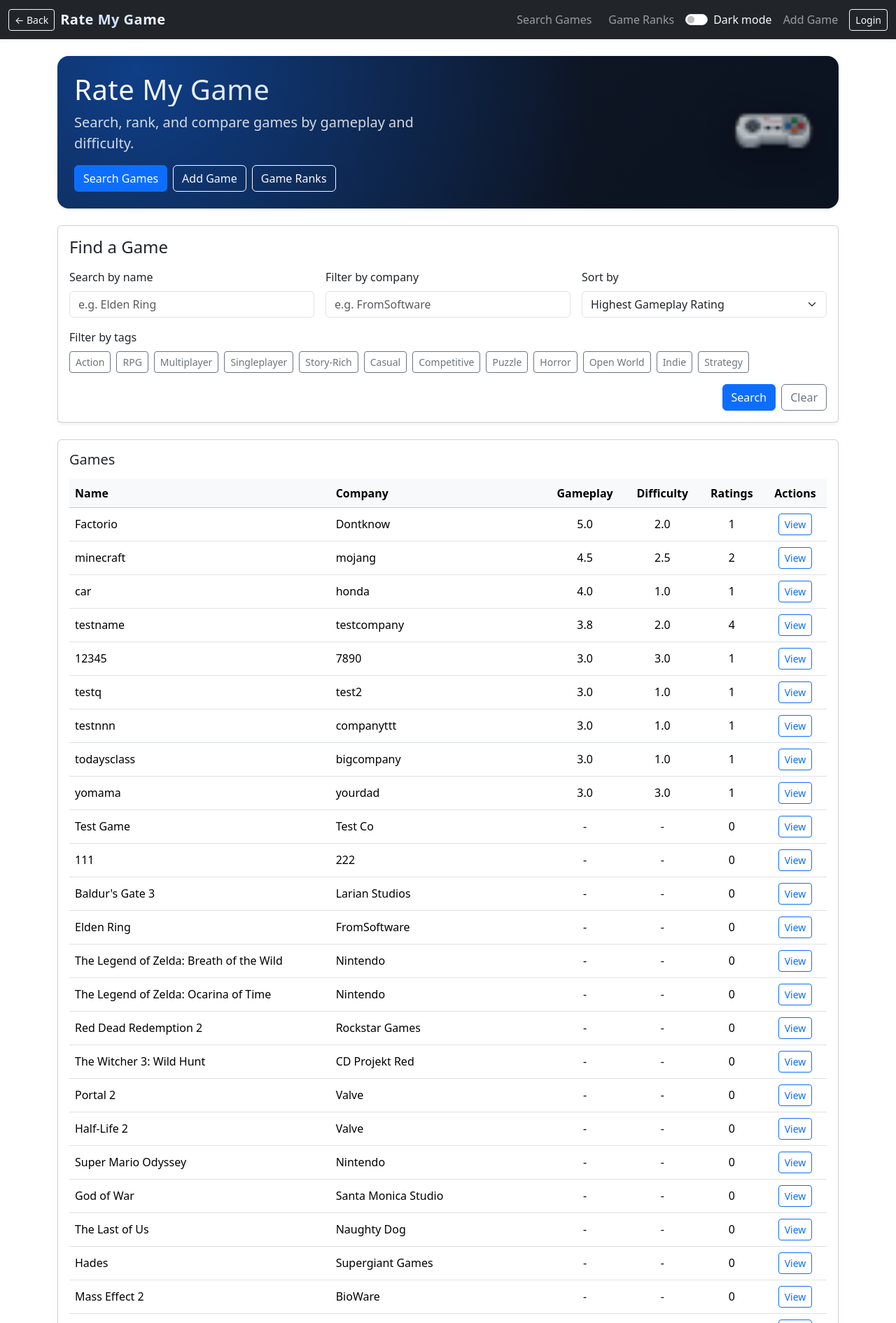
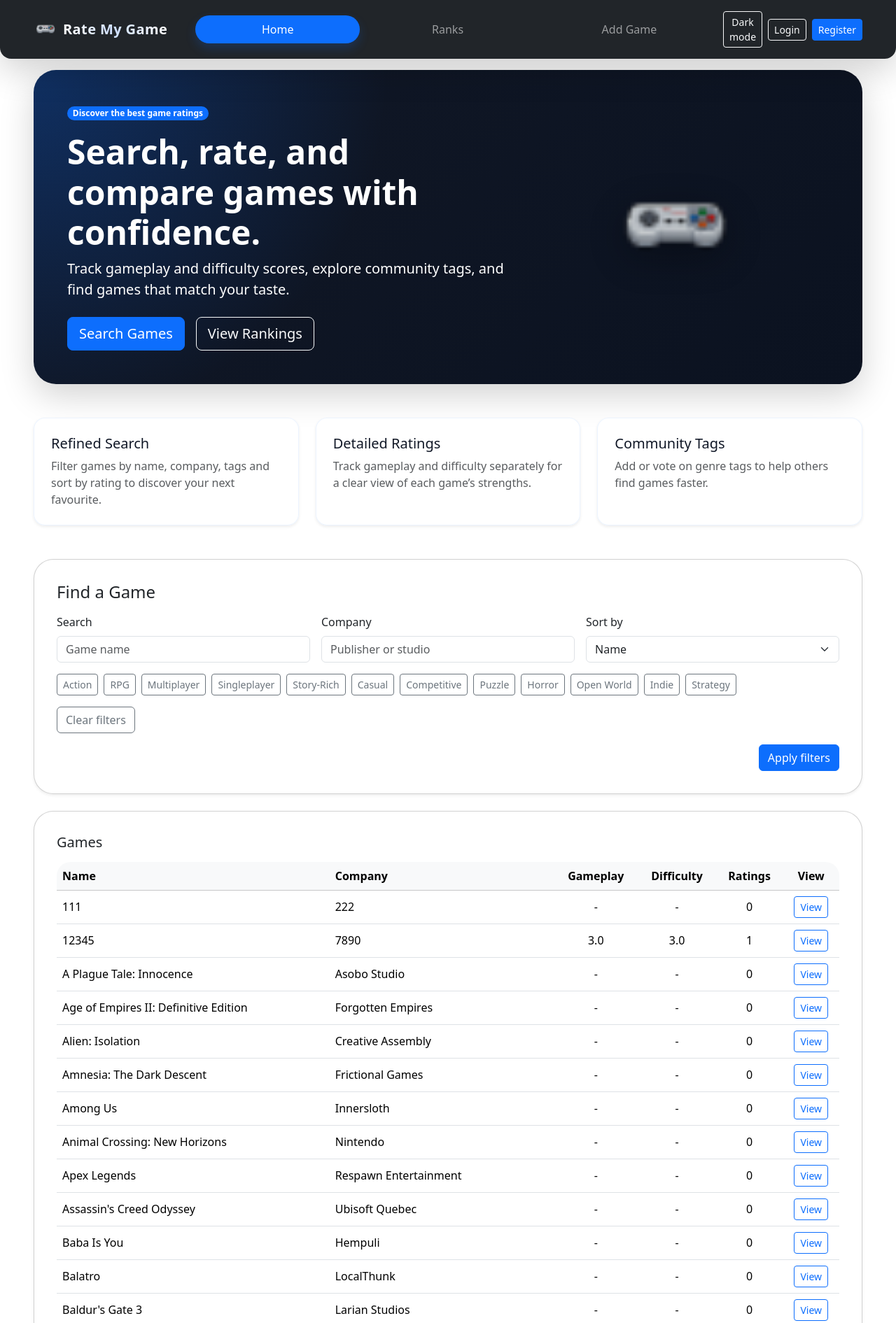
Before and after one commit to shanspal/Agile-Development-Project, a Flask app: page / in a window 1280 px wide. Shown: the top 1891 px of the page at 70% size. Run offline with Flask 3, Linux system fonts and the light colour scheme.

Commit message:
ui change

```diff
--- a/rate_my_game/routes.py
+++ b/rate_my_game/routes.py
@@ -159,7 +159,7 @@ def register_routes(app):
         search = request.args.get("search", "", type=str).strip()
         company = request.args.get("company", "", type=str).strip()
         tags = request.args.getlist("tags")
-        sort = request.args.get("sort", "gameplay_desc", type=str)
+        sort = request.args.get("sort", "avg_gameplay", type=str)
 
         query = Game.query
 
@@ -173,7 +173,6 @@ def register_routes(app):
 
         games = query.all()
 
-        # Filter by tags (game must have all selected tags with count > 0)
         if tags:
             filtered = []
             for g in games:
@@ -182,8 +181,13 @@ def register_routes(app):
                     filtered.append(g)
             games = filtered
 
-        # Sorting (only highest gameplay rating for now)
-        if sort == "gameplay_desc":
+        if sort == "name":
+            games.sort(key=lambda g: g.name.lower())
+        elif sort == "avg_gameplay":
+            games.sort(key=lambda g: (g.average_gameplay() or 0), reverse=True)
+        elif sort == "avg_difficulty":
+            games.sort(key=lambda g: (g.average_difficulty() or 0), reverse=True)
+        else:
             games.sort(key=lambda g: (g.average_gameplay() or 0), reverse=True)
 
         result = []
--- a/rate_my_game/static/css/style.css
+++ b/rate_my_game/static/css/style.css
@@ -1,40 +1,80 @@
+html {
+  scroll-behavior: smooth;
+}
+
 body {
+  margin: 0;
+  min-height: 100vh;
   font-family:
     system-ui,
     -apple-system,
     BlinkMacSystemFont,
     "Segoe UI",
     sans-serif;
+  background: #ffffff;
+  color: #111827;
 }
 
-html[data-bs-theme="dark"] {
-  --bs-body-bg: #161616;
-  --bs-secondary-bg: #171a21;
+html[data-bs-theme="dark"] body {
+  background: #000000;
+  color: #e9edf8;
 }
 
 .brand-title {
-  letter-spacing: 0.5px;
+  letter-spacing: 0.4px;
   background: linear-gradient(90deg, #ffffff, #cfe0ff, #ffffff);
   -webkit-background-clip: text;
   background-clip: text;
   color: transparent;
+  font-weight: 700;
+}
+
+.navbar {
+  border-radius: 0 0 1rem 1rem;
+}
+
+.nav-pills .nav-link {
+  border-radius: 999px;
+  padding: 0.5rem 1rem;
+  transition:
+    transform 0.2s ease,
+    box-shadow 0.2s ease,
+    background-color 0.2s ease;
+}
+
+.nav-pills .nav-link:hover {
+  transform: translateY(-1px);
+}
+
+.nav-pills .nav-link.active {
+  background-color: #0d6efd;
+  color: #fff;
+  box-shadow: 0 0.45rem 0.9rem rgba(13, 110, 253, 0.2);
+}
+
+main {
+  padding-top: 1rem;
+  padding-bottom: 2rem;
 }
 
 .rmg-hero {
-  border-radius: 1rem;
+  border-radius: 2rem;
   overflow: hidden;
+  padding: 3rem;
   background:
     radial-gradient(
-      1200px circle at 10% 10%,
-      rgba(13, 110, 253, 0.45),
-      transparent 55%
+      circle at top left,
+      rgba(13, 110, 253, 0.28),
+      transparent 40%
     ),
     linear-gradient(135deg, #111827, #0b1220);
   color: #fff;
+  min-height: 320px;
 }
 
 .rmg-hero-inner {
-  padding: 1.5rem 1.5rem;
+  max-width: 1180px;
+  margin: 0 auto;
 }
 
 .rmg-hero-subtitle {
@@ -43,14 +83,44 @@ html[data-bs-theme="dark"] {
 }
 
 .rmg-hero-image {
-  width: 140px;
-  height: 140px;
+  width: 180px;
+  height: 180px;
   object-fit: contain;
-  filter: drop-shadow(0 12px 26px rgba(0, 0, 0, 0.35));
-  opacity: 0.95;
+  filter: drop-shadow(0 14px 30px rgba(0, 0, 0, 0.35));
+  opacity: 0.98;
 }
 
-/* Rating circles */
+.feature-card {
+  background: rgba(255, 255, 255, 0.96);
+  border: 1px solid rgba(13, 110, 253, 0.08);
+  transition:
+    transform 0.2s ease,
+    box-shadow 0.2s ease;
+}
+
+html[data-bs-theme="dark"] .feature-card {
+  background: rgba(20, 27, 41, 0.95);
+  border-color: rgba(255, 255, 255, 0.08);
+}
+
+.feature-card:hover {
+  transform: translateY(-3px);
+  box-shadow: 0 1rem 1.8rem rgba(13, 110, 253, 0.1);
+}
+
+.card {
+  border-radius: 1.75rem;
+}
+
+.card-body {
+  padding: 2rem;
+}
+
+.table-responsive {
+  border-radius: 1.25rem;
+  overflow: hidden;
+}
+
 .rating-circle {
   width: 90px;
   height: 90px;
@@ -78,7 +148,6 @@ html[data-bs-theme="dark"] {
   box-shadow: 0 0.5rem 1rem rgba(13, 110, 253, 0.25);
 }
 
-/* Tag bars */
 .tag-row {
   display: flex;
   align-items: center;
@@ -111,17 +180,15 @@ html[data-bs-theme="dark"] {
   text-align: right;
 }
 
-/* Tag filter buttons */
 .tag-filter-btn.active {
   background-color: #0d6efd;
-  color: #fff;
+  color: #ffffff;
 }
 
-/* Game cards (mobile) */
 .game-card {
-  border-radius: 0.75rem;
+  border-radius: 1rem;
   border: 1px solid var(--bs-border-color);
-  padding: 0.75rem 1rem;
+  padding: 0.9rem 1rem;
   margin-bottom: 0.75rem;
   background-color: var(--bs-body-bg);
   transition:
@@ -130,7 +197,7 @@ html[data-bs-theme="dark"] {
 }
 
 .game-card:hover {
-  box-shadow: 0 0.5rem 1rem rgba(0, 0, 0, 0.08);
+  box-shadow: 0 0.75rem 1.25rem rgba(0, 0, 0, 0.08);
   transform: translateY(-2px);
 }
 
@@ -148,7 +215,6 @@ html[data-bs-theme="dark"] {
   font-size: 0.85rem;
 }
 
-/* Smooth transitions */
 .btn,
 .form-control,
 .form-select {
--- a/rate_my_game/static/js/ui.js
+++ b/rate_my_game/static/js/ui.js
@@ -1,6 +1,5 @@
 document.addEventListener("DOMContentLoaded", () => {
   const THEME_KEY = "rmg_theme";
-
   const themeToggle = document.getElementById("theme-toggle");
   const backButton = document.getElementById("nav-back");
 
@@ -13,27 +12,36 @@ document.addEventListener("DOMContentLoaded", () => {
     });
   }
 
+  function getInitialTheme() {
+    const stored = localStorage.getItem(THEME_KEY);
+    if (stored === "light" || stored === "dark") return stored;
+    return window.matchMedia("(prefers-color-scheme: dark)").matches
+      ? "dark"
+      : "light";
+  }
+
+  function updateToggleText(theme) {
+    if (!themeToggle) return;
+    themeToggle.textContent = theme === "dark" ? "Light mode" : "Dark mode";
+  }
+
   function applyTheme(theme) {
     const resolved = theme === "dark" ? "dark" : "light";
     document.documentElement.setAttribute("data-bs-theme", resolved);
     localStorage.setItem(THEME_KEY, resolved);
-    if (themeToggle) themeToggle.checked = resolved === "dark";
+    updateToggleText(resolved);
     setTableHeaderTheme(resolved);
   }
 
-  function getInitialTheme() {
-    const stored = localStorage.getItem(THEME_KEY);
-    if (stored === "light" || stored === "dark") return stored;
-    return window.matchMedia?.("(prefers-color-scheme: dark)")?.matches
-      ? "dark"
-      : "light";
-  }
-
-  applyTheme(getInitialTheme());
+  const initialTheme = getInitialTheme();
+  applyTheme(initialTheme);
 
   if (themeToggle) {
-    themeToggle.addEventListener("change", () => {
-      applyTheme(themeToggle.checked ? "dark" : "light");
+    themeToggle.addEventListener("click", () => {
+      const current =
+        document.documentElement.getAttribute("data-bs-theme") ||
+        getInitialTheme();
+      applyTheme(current === "dark" ? "light" : "dark");
     });
   }
 
--- a/rate_my_game/templates/base.html
+++ b/rate_my_game/templates/base.html
@@ -2,7 +2,11 @@
 <html lang="en">
   <head>
     <title>Rate My Game</title>
-    <link rel="icon" type="image/png" href="{{ url_for('static', filename='images/controller.png') }}">
+    <link
+      rel="icon"
+      type="image/png"
+      href="{{ url_for('static', filename='images/controller.png') }}"
+    />
     <meta charset="utf-8" />
     <meta name="viewport" content="width=device-width, initial-scale=1" />
 
@@ -21,83 +25,95 @@
     {% block extra_head %}{% endblock %}
   </head>
   <body>
-    <nav class="navbar navbar-expand-lg navbar-dark bg-dark mb-4 shadow-sm">
-      <div class="container-fluid">
-        <div class="d-flex align-items-center gap-2">
-          <button
-            type="button"
-            id="nav-back"
-            class="btn btn-outline-light btn-sm"
-            data-fallback="{{ url_for('index') }}"
-            aria-label="Go back"
-            title="Back"
-          >
-            &larr; Back
-          </button>
-          <a class="navbar-brand fw-bold mb-0" href="{{ url_for('index') }}">
-            <span class="brand-title">Rate My Game</span>
-          </a>
-        </div>
+    <nav class="navbar navbar-expand-lg navbar-dark bg-dark py-3 shadow-lg">
+      <div class="container-fluid px-4 px-xl-5">
+        <a
+          class="navbar-brand d-flex align-items-center gap-2"
+          href="{{ url_for('index') }}"
+        >
+          <img
+            src="{{ url_for('static', filename='images/controller.png') }}"
+            alt="Logo"
+            width="34"
+            height="34"
+          />
+          <span class="brand-title mb-0">Rate My Game</span>
+        </a>
+
         <button
           class="navbar-toggler"
           type="button"
           data-bs-toggle="collapse"
-          data-bs-target="#navbarNav"
-          aria-controls="navbarNav"
+          data-bs-target="#mainNavbar"
+          aria-controls="mainNavbar"
           aria-expanded="false"
           aria-label="Toggle navigation"
         >
           <span class="navbar-toggler-icon"></span>
         </button>
-        <div class="collapse navbar-collapse" id="navbarNav">
-          <ul class="navbar-nav ms-auto align-items-lg-center gap-lg-2">
+
+        <div class="collapse navbar-collapse" id="mainNavbar">
+          <ul
+            class="navbar-nav nav-pills nav-fill mb-2 mb-lg-0 ms-lg-4 gap-2 w-100"
+          >
             <li class="nav-item">
-              <a class="nav-link" href="{{ url_for('index') }}">Search Games</a>
+              <a
+                class="nav-link {% if request.endpoint == 'index' %}active{% endif %}"
+                href="{{ url_for('index') }}"
+                >Home</a
+              >
             </li>
             <li class="nav-item">
-              <a class="nav-link" href="{{ url_for('ranks') }}">Game Ranks</a>
+              <a
+                class="nav-link {% if request.endpoint == 'ranks' %}active{% endif %}"
+                href="{{ url_for('ranks') }}"
+                >Ranks</a
+              >
             </li>
             <li class="nav-item">
-              <div class="form-check form-switch text-nowrap my-2 my-lg-0">
-                <input
-                  class="form-check-input"
-                  type="checkbox"
-                  role="switch"
-                  id="theme-toggle"
-                />
-                <label class="form-check-label text-light" for="theme-toggle">
-                  Dark mode
-                </label>
-              </div>
+              <a
+                class="nav-link {% if request.endpoint == 'add_game' %}active{% endif %}"
+                href="{{ url_for('add_game') }}"
+                >Add Game</a
+              >
             </li>
-            <li class="nav-item">
-              <a class="nav-link" href="{{ url_for('add_game') }}">Add Game</a>
-            </li>
-            {% if session.get('user_id') %}
-            <li class="nav-item">
-              <span class="navbar-text text-light small text-nowrap">
-                Signed in as <span class="fw-semibold">{{ session.get('username') }}</span>
-              </span>
-            </li>
-            <li class="nav-item">
-              <form method="post" action="{{ url_for('logout') }}" class="d-inline">
-                <button class="btn btn-outline-light btn-sm" type="submit">Logout</button>
-              </form>
-            </li>
+          </ul>
+
+          <div class="d-flex align-items-center gap-2 ms-lg-auto">
+            <button
+              class="btn btn-outline-light btn-sm"
+              id="theme-toggle"
+              type="button"
+            >
+              Dark
+            </button>
+            {% if session.get("user_id") %}
+            <form method="post" action="{{ url_for('logout') }}" class="m-0">
+              <button type="submit" class="btn btn-outline-light btn-sm">
+                Logout
+              </button>
+            </form>
             {% else %}
-            <li class="nav-item">
-              <a class="btn btn-outline-light btn-sm" href="{{ url_for('login') }}">Login</a>
-            </li>
+            <a
+              class="btn btn-outline-light btn-sm"
+              href="{{ url_for('login') }}"
+              >Login</a
+            >
+            <a class="btn btn-primary btn-sm" href="{{ url_for('register') }}"
+              >Register</a
+            >
             {% endif %}
-          </ul>
+          </div>
         </div>
       </div>
     </nav>
 
-    <main class="container mb-5">{% block content %}{% endblock %}</main>
+    <main class="container-fluid px-4 px-xl-5 mb-5">
+      {% block content %}{% endblock %}
+    </main>
 
     <footer class="text-center text-muted small py-3 border-top bg-body">
-      <span>Rate My Game &middot; Gameplay & Difficulty at a glance</span>
+      <span>Rate My Game · Gameplay & Difficulty at a glance</span>
     </footer>
 
     <script
--- a/rate_my_game/templates/index.html
+++ b/rate_my_game/templates/index.html
@@ -1,68 +1,99 @@
 {% extends "base.html" %} {% block extra_head %} {% endblock %} {% block
 content%}
-<section class="rmg-hero shadow-sm mb-4">
+<section class="rmg-hero shadow-lg mb-5">
   <div class="rmg-hero-inner">
-    <div class="row align-items-center g-3">
-      <div class="col-md-8">
-        <h1 class="display-6 mb-2 brand-title">Rate My Game</h1>
-        <p class="lead mb-3 rmg-hero-subtitle">
-          Search, rank, and compare games by gameplay and difficulty.
+    <div class="row align-items-center gy-4">
+      <div class="col-lg-7">
+        <span class="badge bg-primary rounded-pill mb-3"
+          >Discover the best game ratings</span
+        >
+        <h1 class="display-5 fw-semibold">
+          Search, rate, and compare games with confidence.
+        </h1>
+        <p class="lead text-white-75 mb-4">
+          Track gameplay and difficulty scores, explore community tags, and find
+          games that match your taste.
         </p>
-        <div class="d-flex flex-wrap gap-2">
-          <a class="btn btn-primary" href="#search-card">Search Games</a>
-          <a class="btn btn-outline-light" href="{{ url_for('add_game') }}"
-            >Add Game</a
-          >
-          <a class="btn btn-outline-light" href="{{ url_for('ranks') }}"
-            >Game Ranks</a
+        <div class="d-flex flex-column flex-sm-row gap-3">
+          <a class="btn btn-primary btn-lg" href="#search-card">Search Games</a>
+          <a class="btn btn-outline-light btn-lg" href="{{ url_for('ranks') }}"
+            >View Rankings</a
           >
         </div>
       </div>
-      <div class="col-md-4 text-md-end d-none d-md-block">
+      <div class="col-lg-5 text-center">
         <img
+          class="rmg-hero-image"
           src="{{ url_for('static', filename='images/controller.png') }}"
-          alt="Controller"
-          class="rmg-hero-image"
+          alt="Game controller"
         />
       </div>
     </div>
   </div>
 </section>
 
-<div class="card shadow-sm mb-4" id="search-card">
+<div class="row row-cols-1 row-cols-md-3 g-4 mb-5">
+  <div class="col">
+    <div class="feature-card h-100 p-4 shadow-sm rounded-4">
+      <h3 class="h5">Refined Search</h3>
+      <p class="text-muted mb-0">
+        Filter games by name, company, tags and sort by rating to discover your
+        next favourite.
+      </p>
+    </div>
+  </div>
+  <div class="col">
+    <div class="feature-card h-100 p-4 shadow-sm rounded-4">
+      <h3 class="h5">Detailed Ratings</h3>
+      <p class="text-muted mb-0">
+        Track gameplay and difficulty separately for a clear view of each game’s
+        strengths.
+      </p>
+    </div>
+  </div>
+  <div class="col">
+    <div class="feature-card h-100 p-4 shadow-sm rounded-4">
+      <h3 class="h5">Community Tags</h3>
+      <p class="text-muted mb-0">
+        Add or vote on genre tags to help others find games faster.
+      </p>
+    </div>
+  </div>
+</div>
+
+<div class="card shadow-sm" id="search-card">
   <div class="card-body">
     <h1 class="h4 mb-3">Find a Game</h1>
     <form id="search-form" class="row g-3">
       <div class="col-md-4">
-        <label class="form-label">Search by name</label>
+        <label class="form-label">Search</label>
         <input
-          type="text"
+          id="search-input"
+          type="search"
           class="form-control"
-          id="search-input"
-          placeholder="e.g. Elden Ring"
+          placeholder="Game name"
         />
       </div>
       <div class="col-md-4">
-        <label class="form-label">Filter by company</label>
+        <label class="form-label">Company</label>
         <input
+          id="company-input"
           type="text"
           class="form-control"
-          id="company-input"
-          placeholder="e.g. FromSoftware"
+          placeholder="Publisher or studio"
         />
       </div>
       <div class="col-md-4">
         <label class="form-label">Sort by</label>
-        <select class="form-select" id="sort-select">
-          <option value="gameplay_desc" selected>
-            Highest Gameplay Rating
-          </option>
+        <select id="sort-select" class="form-select">
+          <option value="name">Name</option>
+          <option value="avg_gameplay">Gameplay</option>
+          <option value="avg_difficulty">Difficulty</option>
         </select>
       </div>
 
       <div class="col-12">
-        <label class="form-label">Filter by tags</label>
-        <div class="d-flex flex-wrap gap-2" id="tag-filter-container">
+        <div class="d-flex flex-wrap gap-2">
           {% for tag in tags %}
           <button
             type="button"
@@ -75,21 +106,26 @@ content%}
         </div>
       </div>
 
+      <div class="col-12">
+        <div class="btn-group" role="group" aria-label="Tag filters">
+          <button
+            type="button"
+            id="clear-filters"
+            class="btn btn-outline-secondary"
+          >
+            Clear filters
+          </button>
+        </div>
+      </div>
+
       <div class="col-12 d-flex justify-content-end">
-        <button type="submit" class="btn btn-primary">Search</button>
-        <button
-          type="button"
-          id="clear-filters"
-          class="btn btn-outline-secondary ms-2"
-        >
-          Clear
-        </button>
+        <button type="submit" class="btn btn-primary">Apply filters</button>
       </div>
     </form>
   </div>
 </div>
 
-<div class="card shadow-sm">
+<div class="card shadow-sm mt-4">
   <div class="card-body">
     <h2 class="h5 mb-3">Games</h2>
     <div class="table-responsive d-none d-md-block">
@@ -101,12 +137,10 @@ content%}
             <th class="text-center">Gameplay</th>
             <th class="text-center">Difficulty</th>
             <th class="text-center">Ratings</th>
-            <th class="text-center">Actions</th>
+            <th class="text-center">View</th>
           </tr>
         </thead>
-        <tbody>
-          <!-- Filled by JS -->
-        </tbody>
+        <tbody></tbody>
       </table>
     </div>
 
```
Also changed, not shown: rate_my_game/templates/Untitled-1.js (added, +37 -0 lines), seed_games.py (added, +124 -0 lines), instance/database.db.
